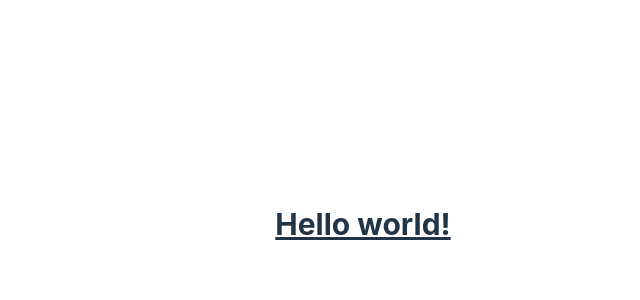
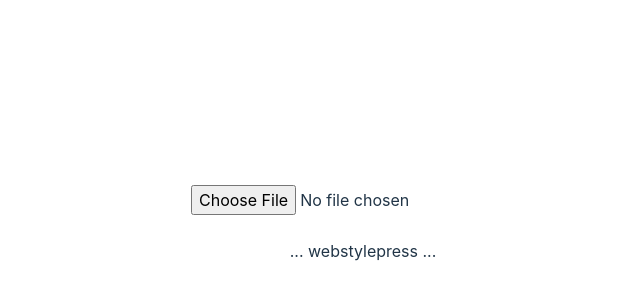
Before and after one commit to alya1007/xmas-faf-hackaton-2023, a React (Vite) app: page / in a window 1280 px wide. Shown: the part 176-476 px from the top of the page, without its empty margins (277-917 px from the left). Built offline with nearby package versions, Linux system fonts and the light colour scheme.

Commit message:
excel converter

```diff
--- a/package.json
+++ b/package.json
@@ -10,8 +10,10 @@
     "preview": "vite preview"
   },
   "dependencies": {
+    "prop-types": "^15.8.1",
     "react": "^18.2.0",
-    "react-dom": "^18.2.0"
+    "react-dom": "^18.2.0",
+    "xlsx": "^0.18.5"
   },
   "devDependencies": {
     "@types/react": "^18.2.43",
--- a/src/App.jsx
+++ b/src/App.jsx
@@ -1,14 +1,12 @@
-import './App.css'
+import "./App.css";
+import ExcelConverter from "./components/ExcelConverter";
 
 function App() {
-
-  return (
-    <>
-    <h1 className="text-3xl font-bold underline">
-      Hello world!
-    </h1>
-    </>
-  )
+	return (
+		<div className="App">
+			<ExcelConverter />
+		</div>
+	);
 }
 
-export default App
+export default App;
--- /dev/null
+++ b/src/components/ExcelConverter.jsx
@@ -0,0 +1,62 @@
+import PropTypes from "prop-types";
+import { useState, useEffect } from "react";
+import * as XLSX from "xlsx";
+
+const ExcelConverter = () => {
+	const [data, setData] = useState([]);
+
+	const handleFileUpload = (e) => {
+		const reader = new FileReader();
+		reader.readAsBinaryString(e.target.files[0]);
+		reader.onload = (e) => {
+			const data = e.target.result;
+			const workbook = XLSX.read(data, { type: "binary" });
+			const sheetName = workbook.SheetNames[0];
+			const sheet = workbook.Sheets[sheetName];
+			const parsedData = XLSX.utils.sheet_to_json(sheet, {
+				header: 1,
+				defval: "",
+			});
+			setData(parsedData);
+		};
+	};
+
+	useEffect(() => {
+		console.log(data);
+	}, [data]);
+
+	return (
+		<div className="App">
+			<input type="file" accept=".xlsx, .xls" onChange={handleFileUpload} />
+			{data.length > 0 && (
+				<table className="table">
+					<thead>
+						<tr>
+							{Object.keys(data[0]).map((key) => (
+								<th key={key}>{key}</th>
+							))}
+						</tr>
+					</thead>
+					<tbody>
+						{data.map((row, index) => (
+							<tr key={index}>
+								{Object.values(row).map((value, index) => (
+									<td key={index}>{value}</td>
+								))}
+							</tr>
+						))}
+					</tbody>
+				</table>
+			)}
+			<br />
+			<br />
+			... webstylepress ...
+		</div>
+	);
+};
+
+ExcelConverter.propTypes = {
+	pdfUrl: PropTypes.string.isRequired,
+};
+
+export default ExcelConverter;
--- /dev/null
+++ b/src/pages/home.jsx
@@ -0,0 +1,9 @@
+const Home = () => {
+	return (
+		<div>
+			<h1>Home</h1>
+		</div>
+	);
+};
+
+export default Home;
```
Also changed, not shown: 1 other file (tests, documents, lock files or other folders).
